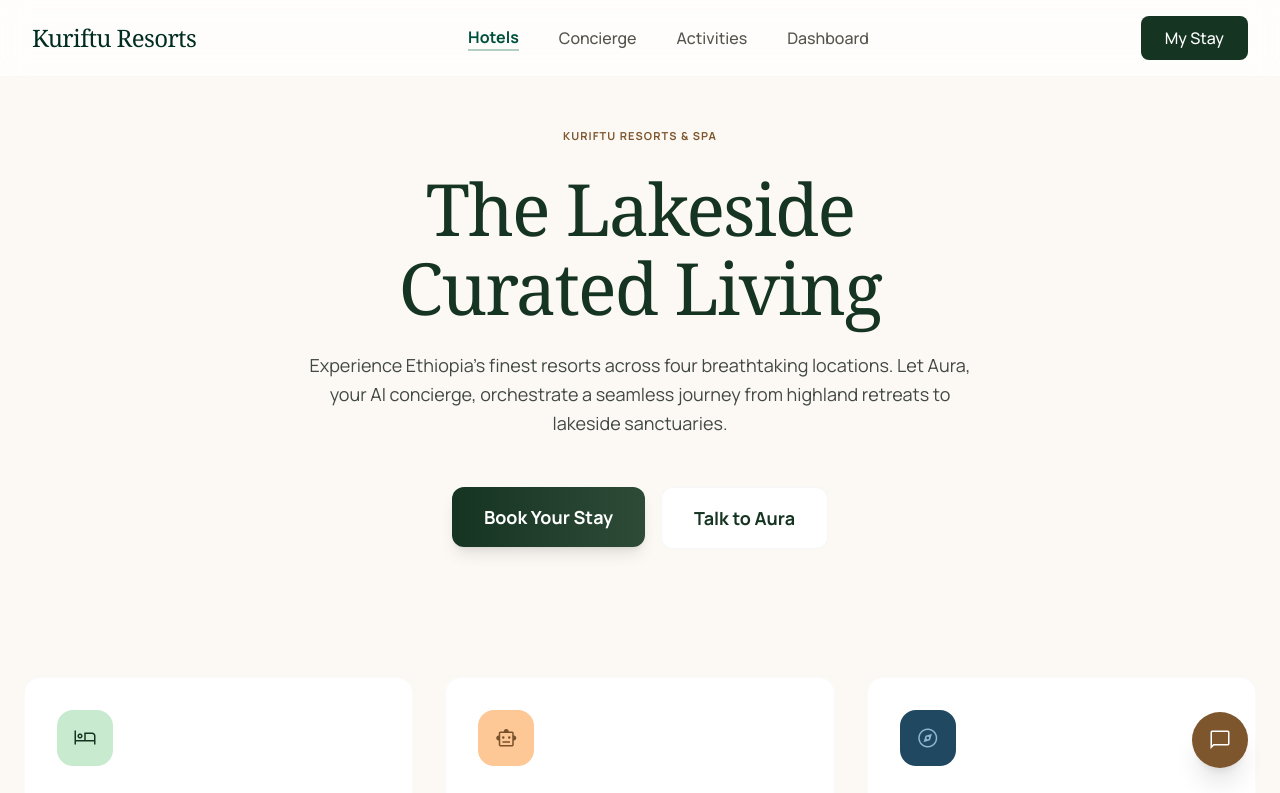
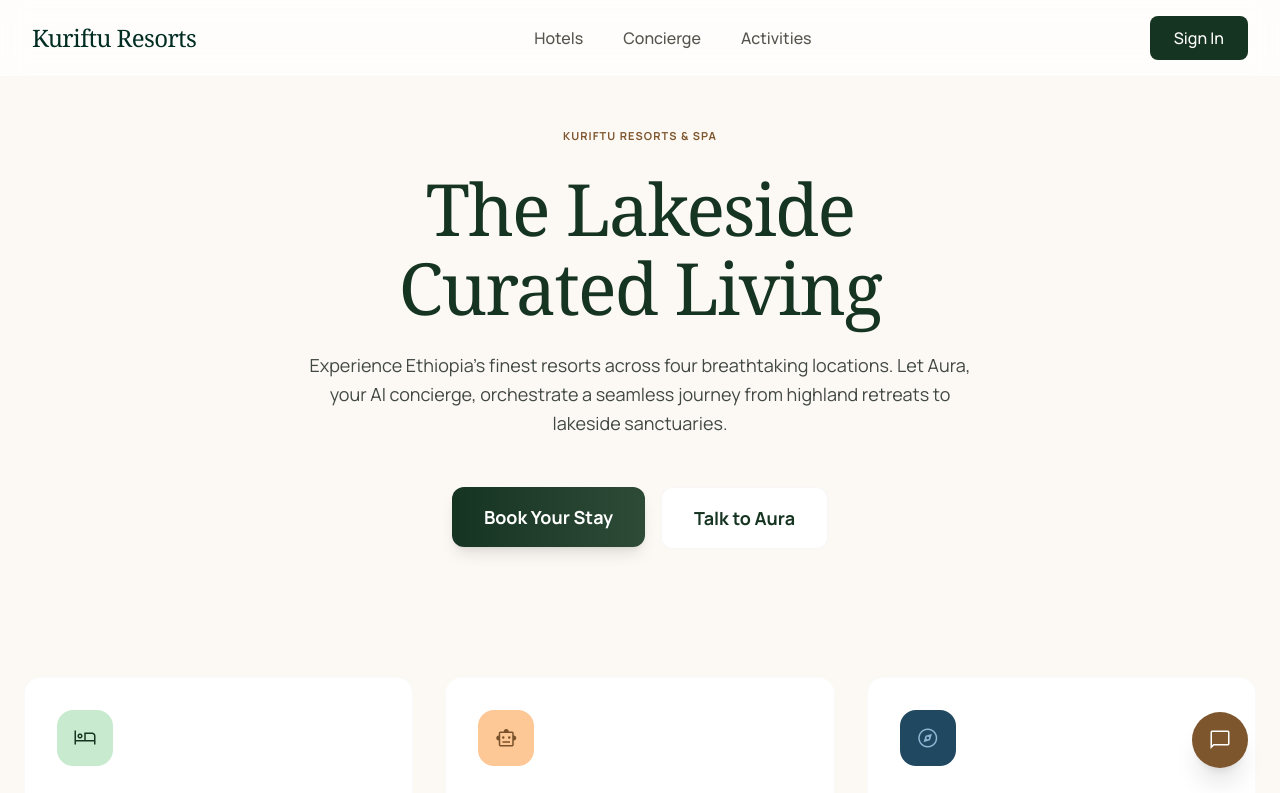
Before and after one commit to haroon06in/hackathon-tourism, a Next.js app in the folder hotel-app/: page / in a window 1280 px wide. Shown: the top 793 px of the page. Built offline with nearby package versions, Linux system fonts and the light colour scheme; no server answers; the database is empty.

Commit message:
refactor: extract nav into NavBar component, move inside Providers

```diff
--- a/hotel-app/app/layout.tsx
+++ b/hotel-app/app/layout.tsx
@@ -4,6 +4,7 @@
 import Link from 'next/link';
 import { cn } from "../lib/utils";
 import Providers from "../components/Providers";
+import NavBar from "../components/NavBar";
 
 const manrope = Manrope({
   subsets: ["latin"],
@@ -32,46 +33,9 @@
         <link href="https://fonts.googleapis.com/css2?family=Material+Symbols+Outlined:wght,FILL@100..700,0..1&display=swap" rel="stylesheet" />
       </head>
       <body className="bg-surface text-on-surface selection:bg-secondary-container min-h-screen flex flex-col font-body">
+        <Providers>
+          <NavBar />
 
-        {/* TopNavBar */}
-        <nav className="bg-white/70 dark:bg-stone-900/70 backdrop-blur-md fixed top-0 w-full z-50 flex justify-between items-center px-6 md:px-8 py-4 max-w-8xl mx-auto border-b border-outline-variant/10">
-          <div className="text-2xl font-serif tracking-tight text-emerald-950 dark:text-emerald-50">Kuriftu Resorts</div>
-
-          <div className="hidden md:flex items-center gap-10">
-            <Link
-              href="/hotels"
-              className="text-emerald-900 dark:text-emerald-400 font-bold border-b-2 border-emerald-800/30 transition-colors duration-300"
-            >
-              Hotels
-            </Link>
-            <Link
-              href="/concierge"
-              className="text-stone-600 dark:text-stone-400 font-medium hover:text-emerald-800 dark:hover:text-emerald-300 transition-colors duration-300"
-            >
-              Concierge
-            </Link>
-            <Link
-              href="/activities"
-              className="text-stone-600 dark:text-stone-400 font-medium hover:text-emerald-800 dark:hover:text-emerald-300 transition-colors duration-300"
-            >
-              Activities
-            </Link>
-            <Link
-              href="/dashboard"
-              className="text-stone-600 dark:text-stone-400 font-medium hover:text-emerald-800 dark:hover:text-emerald-300 transition-colors duration-300"
-            >
-              Dashboard
-            </Link>
-          </div>
-
-          <Link href="/dashboard">
-            <button className="bg-primary text-on-primary px-6 py-2.5 rounded-lg font-medium hover:bg-primary-container transition-all active:opacity-80 active:scale-95">
-              My Stay
-            </button>
-          </Link>
-        </nav>
-
-        <Providers>
           <main className="flex-grow w-full">
             {children}
           </main>
```
